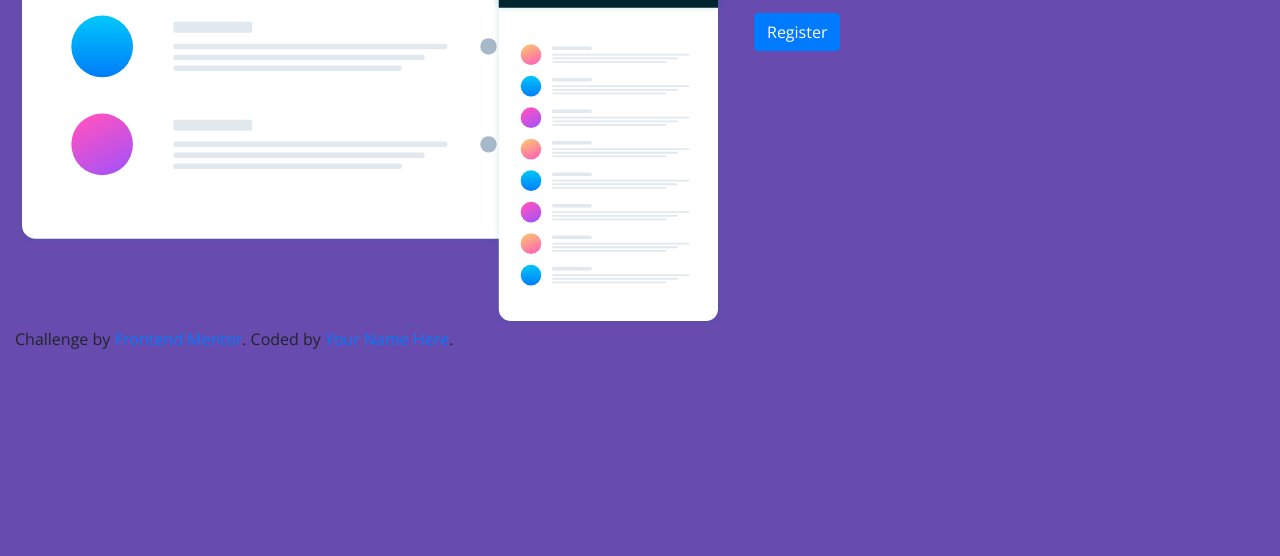
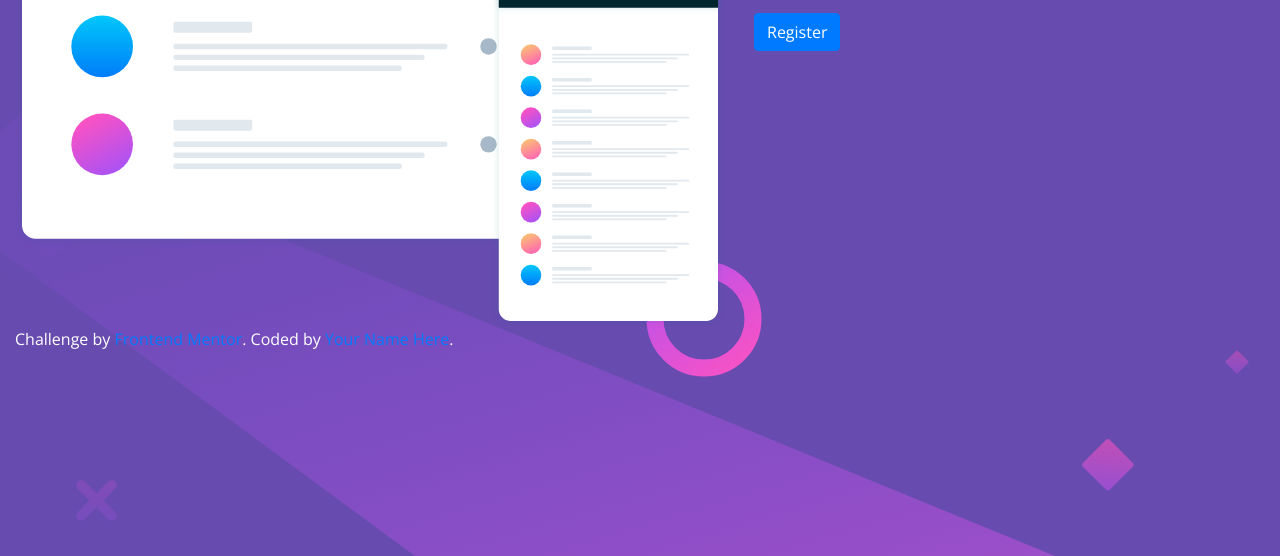
Before and after one commit to Alexrjj/Huddle-landing-page, a plain HTML site: page index.html in a window 1280 px wide. Shown: the part 244-800 px from the top of the page. Drawn offline with nearby package versions, Linux system fonts and the light colour scheme.

Commit message:
Add background svg, change body color

```diff
--- a/styles/style.css
+++ b/styles/style.css
@@ -1,7 +1,8 @@
 body {
-    background-color: hsl(257, 40%, 49%);
+    background: hsl(257, 40%, 49%) url("../images/bg-desktop.svg") fixed no-repeat;
     font-family: 'Open Sans', sans-serif;
     font-weight: 400;
+    color: white;
 }
 
 h1 {
```
